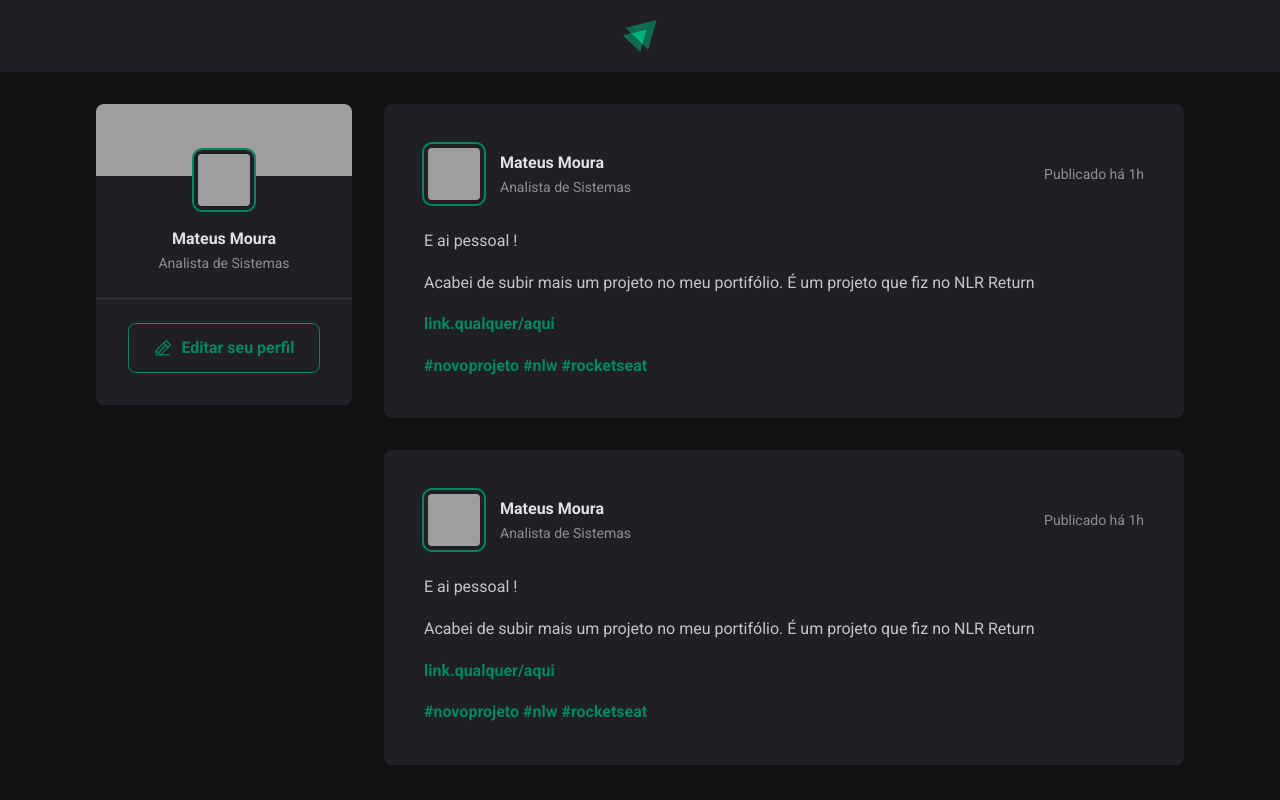
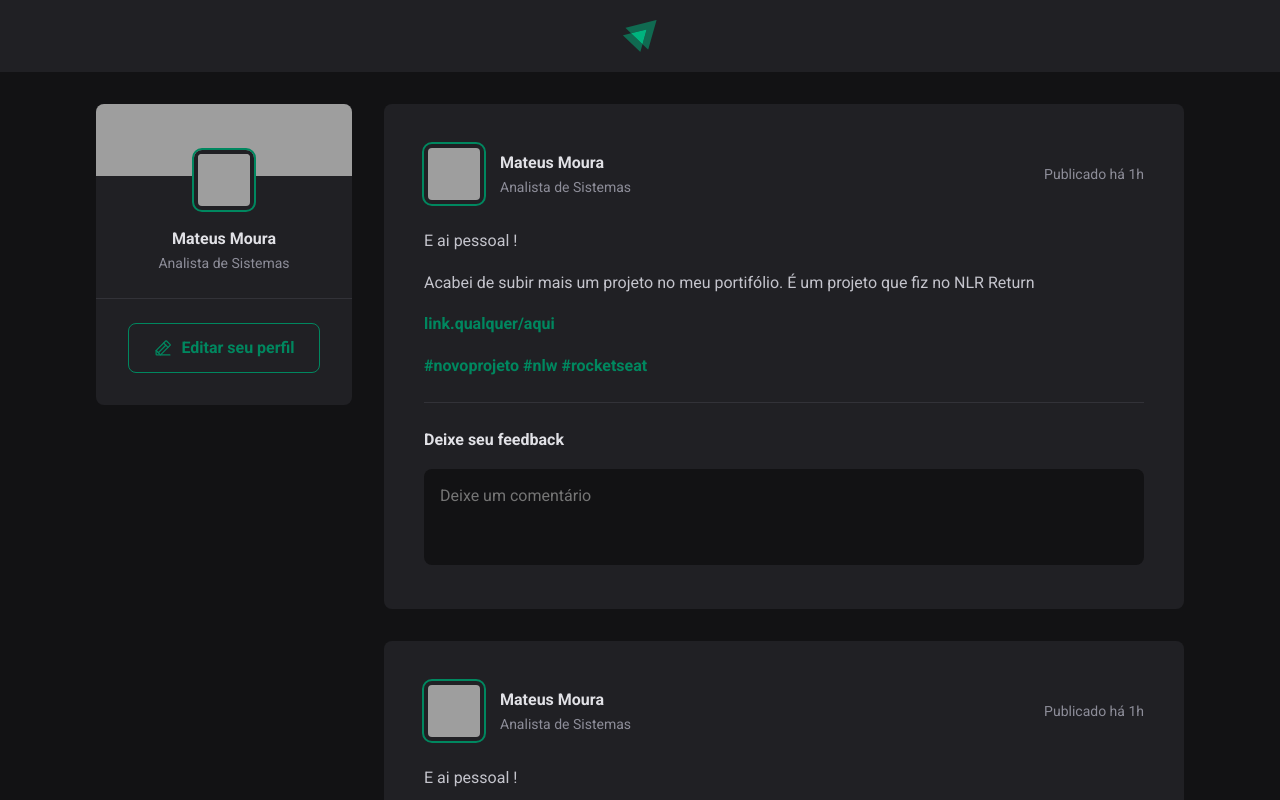
Before and after one commit to MouraPragana/01-fundamentos-reactjs, a React (Vite) app: page / in a window 1280 px wide. Shown: the top 800 px of the page. Built offline with nearby package versions, Linux system fonts and the light colour scheme; grey boxes are pictures that could not be loaded.

Commit message:
Finalizando a aula "Formulários de comentários"

```diff
--- a/src/components/Post.jsx
+++ b/src/components/Post.jsx
@@ -30,6 +30,17 @@
                     <a href="#">#rocketseat</a>
                 </p>
             </div>
+
+            <form className={styles.commentForm}>
+                <strong>Deixe seu feedback</strong>
+                <textarea
+                    placeholder="Deixe um comentário"
+                />
+                <footer>
+                    <button type="submit">Publicar</button>
+                </footer>
+            </form>
+
         </article>
     )
 }
--- a/src/components/Post.module.css
+++ b/src/components/Post.module.css
@@ -68,3 +68,54 @@
     color: var(--gray-400);
     line-height: 1.6;
 }
+
+.commentForm {
+    width: 100%;
+    border-top: 1px solid var(--gray-600);
+    margin-top: 1.5rem;
+    padding-top: 1.5rem;
+}
+
+.commentForm>strong {
+    line-height: 1.6;
+    color: var(--gray-100);
+}
+
+.commentForm textarea {
+    width: 100%;
+    background: var(--gray-900);
+    border: 0;
+    resize: none;
+    height: 6rem;
+    padding: 1rem;
+    border-radius: 8px;
+    color: var(--gray-100);
+    line-height: 1.4;
+    margin-top: 1rem;
+}
+
+.commentForm footer {
+    visibility: hidden;
+    max-height: 0;
+}
+
+.commentForm:focus-within footer {
+    visibility: visible;
+    max-height: none;
+}
+
+.commentForm button[type=submit] {
+    padding: 1rem 1.5rem;
+    margin-top: 1rem;
+    border-radius: 8px;
+    border: 0;
+    background: var(--green-500);
+    color: var(--white);
+    font-weight: bold;
+    cursor: pointer;
+    transition: background-color 0.1s;
+}
+
+.commentForm button[type=submit]:hover {
+    background: var(--green-300)
+}
--- a/src/global.css
+++ b/src/global.css
@@ -10,6 +10,11 @@
 
     --green-300: #00B37E;
     --green-500: #00875f;
+}
+
+:focus {
+    outline: transparent;
+    box-shadow: 0 0 0 2px var(--green-500);
 }
 
 * {
```
